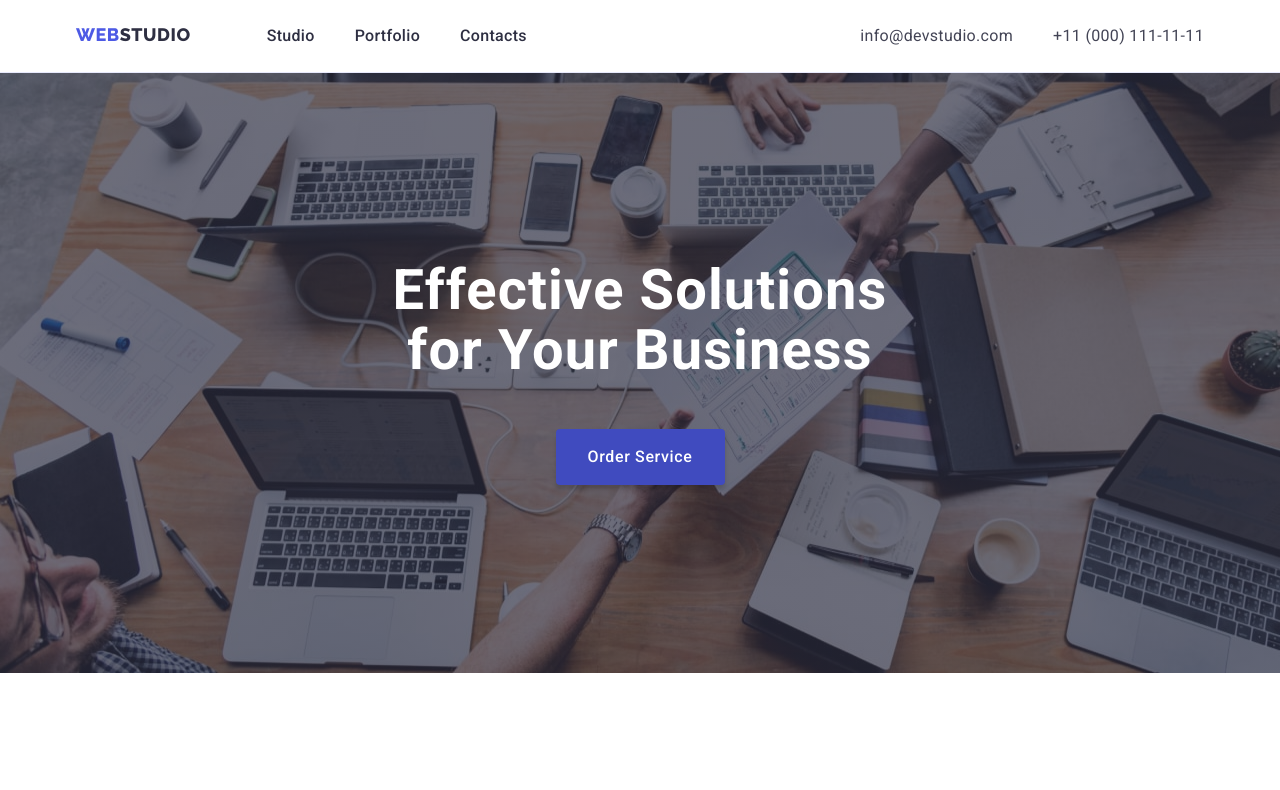
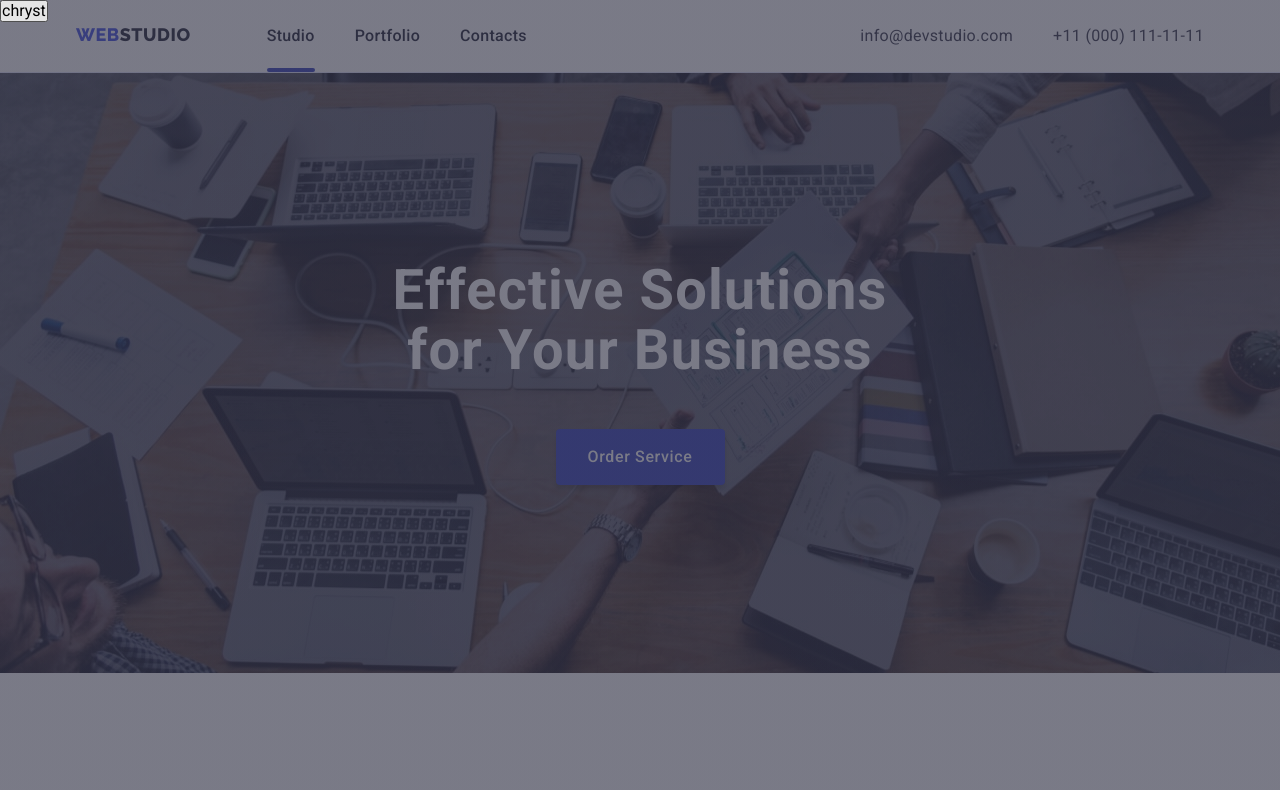
Before and after one commit to Jetfis/goit-markup-hw-05, a plain HTML site: page index.html in a window 1280 px wide. Both pictures are taken after a click on the button "Order Service". Shown: the top 790 px of the page. Drawn offline with nearby package versions, Linux system fonts and the light colour scheme.

Commit message:
модалки?
модалки,

```diff
--- a/css/styles.css
+++ b/css/styles.css
@@ -101,6 +101,7 @@ body {
 
   color: #2e2f42;
 }
+
 .header_link {
   position: relative;
   color: #2e2f42;
@@ -123,10 +124,30 @@ body {
   bottom: 0px;
   background: #404bbf;
   border-radius: 2px;
+  transition-property: opacity;
+  transition-duration: 2500ms;
+  transition-delay: 0ms;
+  transition-timing-function: cubic-bezier(0.4, 0, 0.2, 1);
+  opacity: 0;
 }
 .header_link:hover::after,
-.header_link:focus:after {
+.header_link:focus::after {
   width: 100%;
+  opacity: 1;
+}
+.current {
+  position: relative;
+}
+.current::after {
+  content: "";
+  display: block;
+  position: absolute;
+  height: 4px;
+  bottom: 0px;
+  background: #404bbf;
+  border-radius: 2px;
+  width: 100%;
+  opacity: 1;
 }
 .contacts-list {
 }
@@ -229,6 +250,32 @@ body {
   background-color: var(--button-background-hover);
   border: none;
   box-shadow: 0px 4px 4px rgba(0, 0, 0, 0.15);
+}
+.backdrop {
+  position: fixed;
+  top: 0;
+  left: 0;
+  width: 100vw;
+  height: 100vh;
+  background-image: linear-gradient(
+    rgba(46, 47, 66, 0.4),
+    rgba(46, 47, 66, 0.4)
+  );
+}
+.is-hidden {
+  visibility: hidden;
+  opacity: 0;
+  pointer-events: none;
+}
+.modal {
+  box-sizing: border-box;
+  background-size: cover;
+  width: 100%;
+  height: 100%;
+  background-image: linear-gradient(
+    rgba(46, 47, 66, 0.4),
+    rgba(46, 47, 66, 0.4)
+  );
 }
 /**----SECTION 2--------**/
 .section-two {
@@ -578,3 +625,6 @@ body {
   width: 40px;
   height: 40px;
 }
+.anything {
+  overflow: hidden;
+}
--- a/index.html
+++ b/index.html
@@ -27,7 +27,9 @@
           >
           <ul class="header_list list link">
             <li class="header-li-try">
-              <a class="header_link list link" href="./index.html">Studio </a>
+              <a class="header_link list link current" href="./index.html"
+                >Studio
+              </a>
             </li>
             <li class="header-li-try">
               <a class="header_link list link" href="./portfolio.html"
@@ -62,7 +64,10 @@
           <h1 class="hero_section_tytle">
             Effective Solutions for Your Business
           </h1>
-          <button class="hero_btn" type="button">Order Service</button>
+          <button data-modal-open class="hero_btn" type="button">
+            Order Service
+          </button>
+
         </div>
       </section>
       <section class="section-two">
@@ -393,5 +398,14 @@
         </div>
       </div>
     </footer>
+    <div class="backdrop is-hidden" data-modal>
+            <div class="modal">
+               <button data-modal-close class="modal_btn" type="button">
+              chryst
+            </div>
+
+            </button>
+          </div>
+    <script src="./js/modal.js"></script>
   </body>
 </html>
--- /dev/null
+++ b/js/modal.js
@@ -0,0 +1,16 @@
+(() => {
+  const refs = {
+    openModalBtn: document.querySelector("[data-modal-open]"),
+    closeModalBtn: document.querySelector("[data-modal-close]"),
+    modal: document.querySelector("[data-modal]"),
+    body: document.querySelector("body"),
+  };
+
+  refs.openModalBtn.addEventListener("click", toggleModal);
+  refs.closeModalBtn.addEventListener("click", toggleModal);
+
+  function toggleModal() {
+    refs.modal.classList.toggle("is-hidden");
+    refs.body.classList.toggle("anything");
+  }
+})();
```
Also changed, not shown: js/menu.js (added, +19 -0 lines), portfolio.html (+1 -1 lines).
